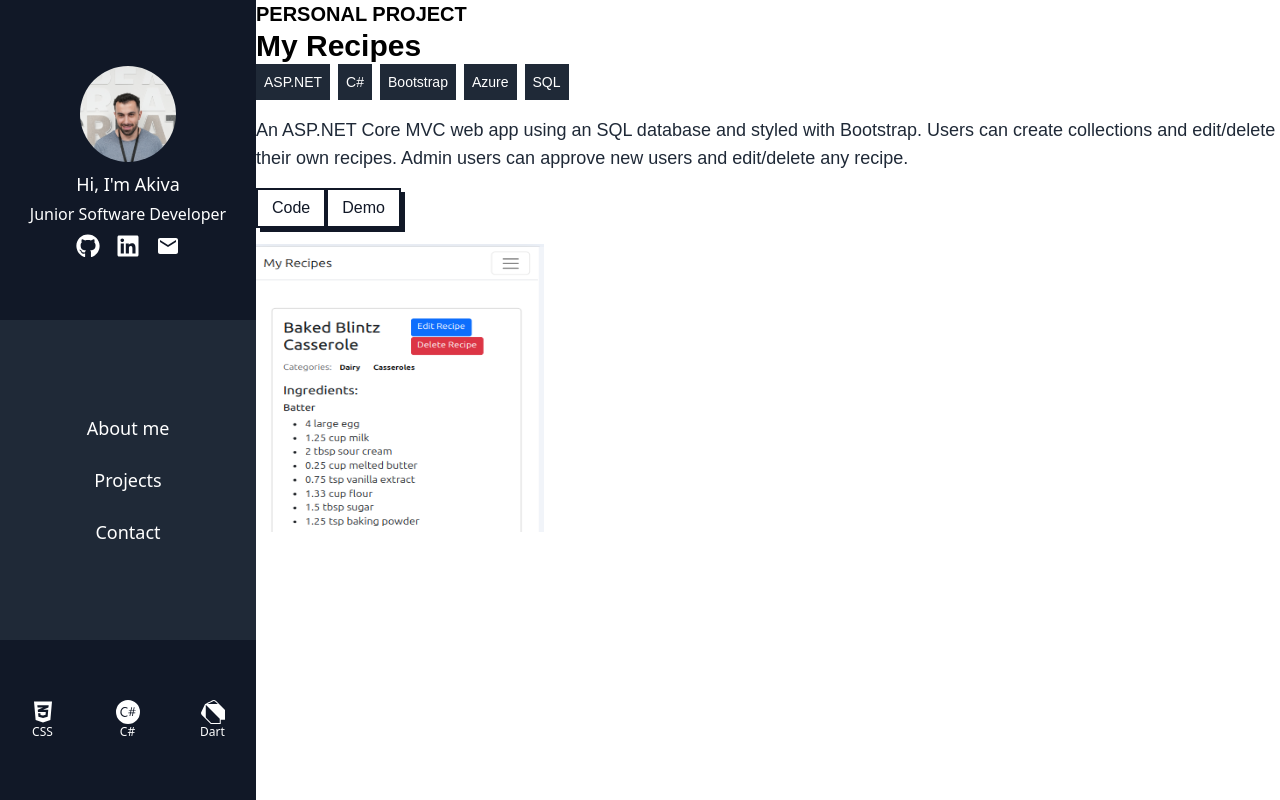
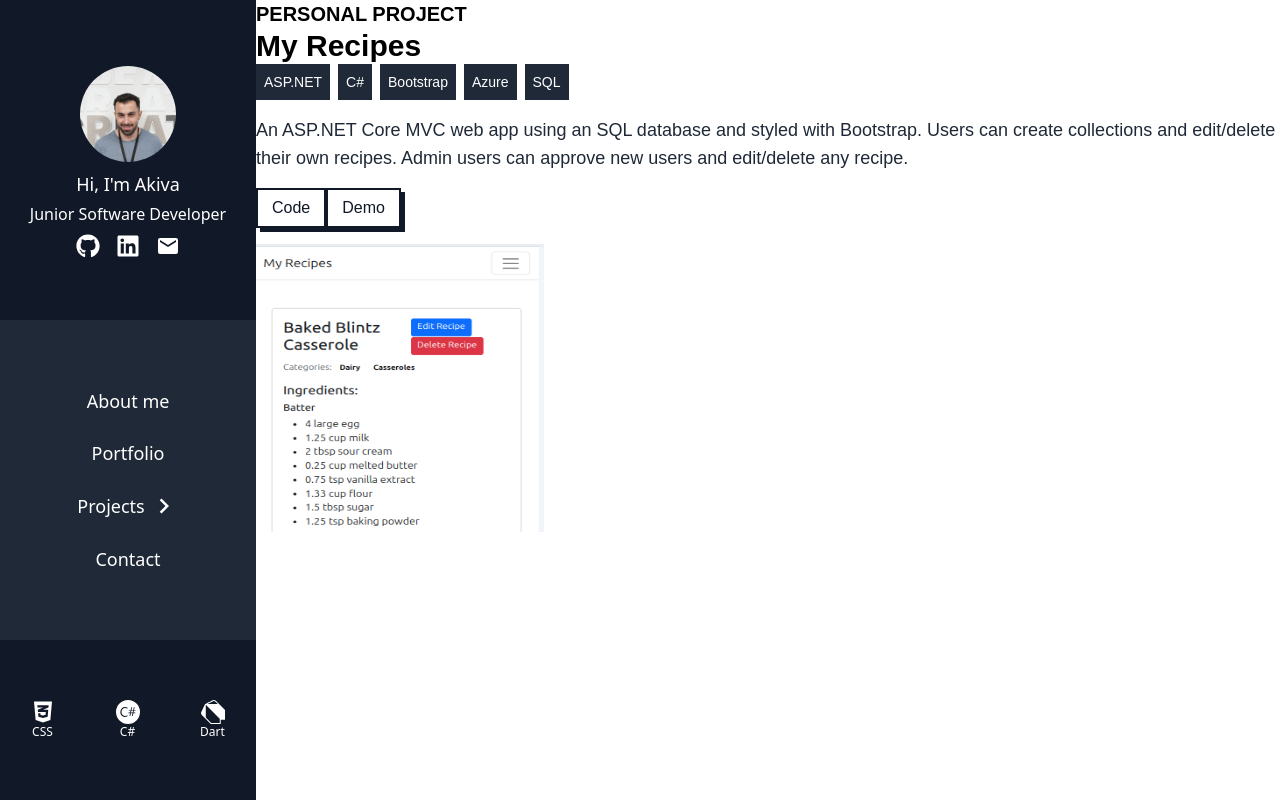
Before and after one commit to AkivaKn/react-portfolio, a React (Vite) app: page /projects/1 in a window 1280 px wide. Built offline with nearby package versions, Linux system fonts and the light colour scheme.

Commit message:
feat: add projects dropdown to desktop and mobile

```diff
--- a/src/components/DesktopNavbar.jsx
+++ b/src/components/DesktopNavbar.jsx
@@ -1,15 +1,19 @@
 import { Link } from "react-router-dom";
 import Intro from "./Intro";
 import SkillsCarousel from "./SkillsCarousel";
+import { useState } from "react";
+import { projects } from "../assets/projects/projects.json";
+import { MdKeyboardArrowLeft, MdKeyboardArrowRight } from "react-icons/md";
 
 export default function DesktopNavbar() {
+  const [showProjectsMenu, setShowProjectsMenu] = useState(false);
   return (
     <div className="max-md:hidden w-1/5">
       <div className="fixed inset-y-0 w-1/5 bg-gray-800 h-screen">
         <div className="h-2/5 flex items-center justify-center text-white bg-gray-900">
           <Intro />
         </div>
-        <nav className="flex flex-col h-2/5 items-center justify-center space-y-6">
+        <nav className="flex flex-col h-2/5 items-center justify-center space-y-6 relative">
           <Link
             to="/#about-me"
             className="text-white text-lg font-medium hover:text-yellow-400 transition-all"
@@ -17,11 +21,42 @@ export default function DesktopNavbar() {
             About me
           </Link>
           <Link
-            to="/#projects"
-            className="text-white text-lg font-medium hover:text-yellow-400 transition-all"
+            to="/#portfolio"
+            className="peer text-white text-lg font-medium hover:text-yellow-400 transition-all"
           >
-            Projects
+            Portfolio
           </Link>
+          <div className="flex">
+            <div>
+              <button
+                className="text-white text-lg font-medium hover:text-yellow-400 transition-all flex items-center"
+                onClick={() => setShowProjectsMenu(!showProjectsMenu)}
+              >
+                <p>Projects</p>
+                {showProjectsMenu ? (
+                  <MdKeyboardArrowLeft className="text-3xl ml-1" />
+                ) : (
+                  <MdKeyboardArrowRight className="text-3xl ml-1" />
+                )}
+              </button>
+            </div>
+            {showProjectsMenu && (
+              <ul className="flex flex-col bg-gray-800 p-5 absolute left-full w-[300px]">
+                {projects.map((project, index) => {
+                  return (
+                    <Link
+                      to={`/projects/${project.projectId}`}
+                      className="text-white text-lg font-medium hover:text-yellow-400 transition-all"
+                      onClick={() => setShowProjectsMenu(!showProjectsMenu)}
+                      key={index}
+                    >
+                      {project.title}
+                    </Link>
+                  );
+                })}
+              </ul>
+            )}
+          </div>
           <Link
             to="/#contact"
             className="text-white text-lg font-medium hover:text-yellow-400 transition-all"
--- a/src/components/MobileMenu.jsx
+++ b/src/components/MobileMenu.jsx
@@ -1,15 +1,60 @@
-import { Link } from "react-router-dom"
+import { Link } from "react-router-dom";
+import { useState } from "react";
+import { projects } from "../assets/projects/projects.json";
+import { MdKeyboardArrowLeft, MdKeyboardArrowRight } from "react-icons/md";
 
 export default function MobileMenu({ setShowMobileMenu }) {
   const closeMenu = () => {
-    setShowMobileMenu(false)
-  }
-    return (
-      <nav className="flex flex-col">
-          <Link to="/#intro" onClick={closeMenu}>Home</Link>
-          <Link to="/#about-me" onClick={closeMenu}>About me</Link>
-          <Link to="/#projects" onClick={closeMenu}>Projects</Link>
-          <Link to="/#contact" onClick={closeMenu}>Contact</Link>
-        </nav>
-    )
+    setShowMobileMenu(false);
+  };
+  const [showProjectsMenu, setShowProjectsMenu] = useState(false);
+
+  return (
+    <div className="w-full flex justify-end text-center">
+      <nav className="flex flex-col w-1/2 bg-gray-300 relative">
+        <Link to="/#intro" onClick={closeMenu}>
+          Home
+        </Link>
+        <Link to="/#about-me" onClick={closeMenu}>
+          About me
+        </Link>
+        <Link to="/#portfolio" onClick={closeMenu}>
+          Portfolio
+        </Link>
+        <div className="flex justify-center">
+          <div>
+            <button
+              className="flex items-center"
+              onClick={() => setShowProjectsMenu(!showProjectsMenu)}
+            >
+              {showProjectsMenu ? (
+                <MdKeyboardArrowRight className="text-3xl ml-1" />
+              ) : (
+                <MdKeyboardArrowLeft className="text-3xl ml-1" />
+              )}
+              <p>Projects</p>
+            </button>
+          </div>
+          {showProjectsMenu && (
+            <ul className="flex flex-col bg-gray-300 p-5 absolute right-full w-full">
+              {projects.map((project, index) => {
+                return (
+                  <Link
+                    to={`/projects/${project.projectId}`}
+                    onClick={() => setShowProjectsMenu(!showProjectsMenu)}
+                    key={index}
+                  >
+                    {project.title}
+                  </Link>
+                );
+              })}
+            </ul>
+          )}
+        </div>
+        <Link to="/#contact" onClick={closeMenu}>
+          Contact
+        </Link>
+      </nav>
+    </div>
+  );
 }
--- a/src/components/ProjectsList.jsx
+++ b/src/components/ProjectsList.jsx
@@ -2,7 +2,7 @@ import ProjectCard from "./ProjectCard";
 import { projects } from "../assets/projects/projects.json";
 export default function ProjectsList() {
   return (
-    <div className="w-full md:px-10 p-5 max-md:-mt-20" id="projects">
+    <div className="w-full md:px-10 p-5 max-md:-mt-20" id="portfolio">
       <div className="w-full h-20 md:hidden"></div>
       <h2 className="md:text-4xl text-xl font-extrabold text-gray-800 mb-10">Projects</h2>
       <ul>
--- a/src/roots/Root.jsx
+++ b/src/roots/Root.jsx
@@ -16,7 +16,7 @@ export default function Route() {
         showMobileMenu={showMobileMenu}
       />
       {showMobileMenu && (
-        <div className="fixed bg-gray-300 w-full inset-x-0 top-20">
+        <div className="fixed w-full inset-x-0 top-20">
           <MobileMenu setShowMobileMenu={setShowMobileMenu} />
         </div>
       )}
```
